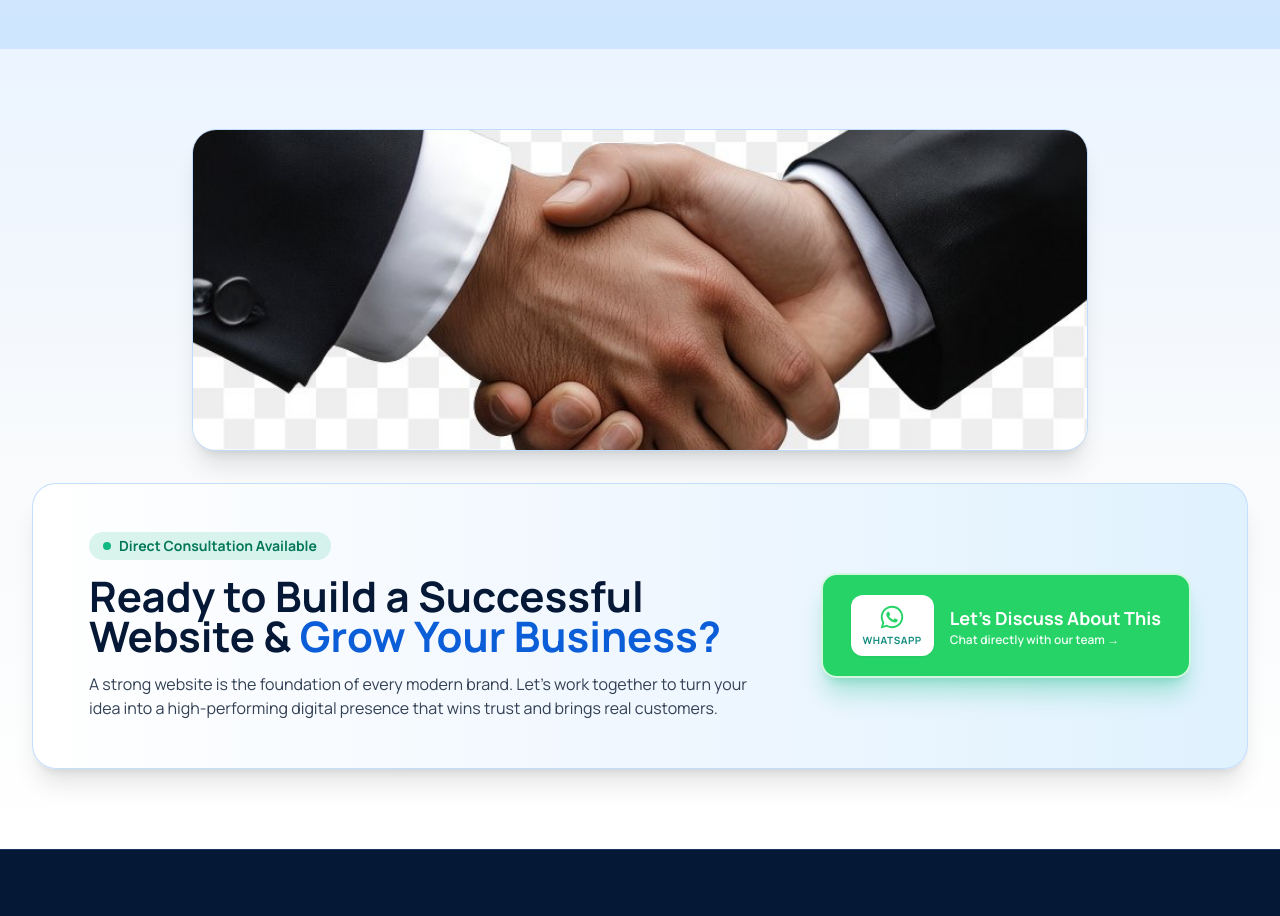
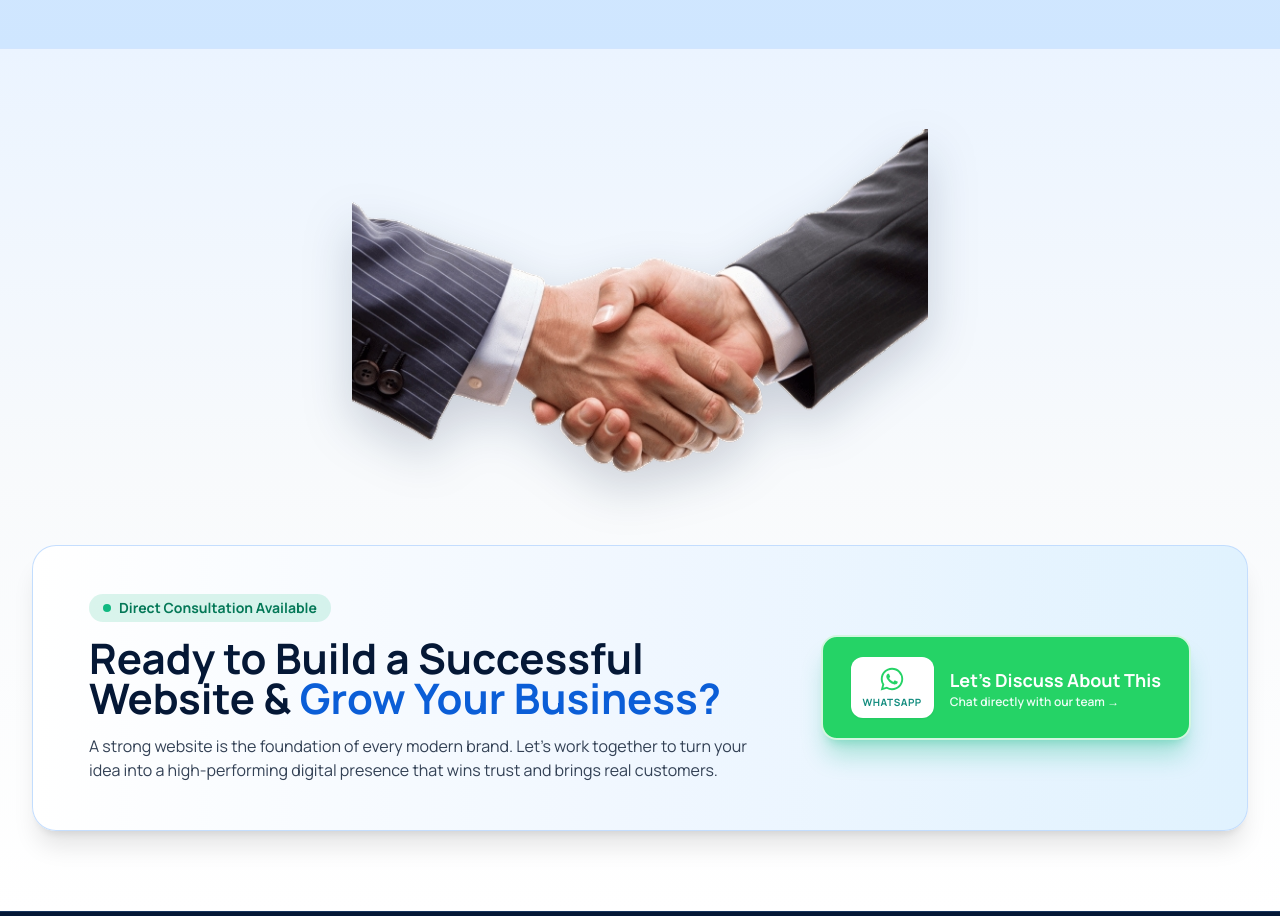
Before and after one commit to UmmeSehar/arxolon-website, a React (Vite) app in the folder client/: page / in a window 1280 px wide. Shown: the part 5800-6716 px from the top of the page. Built offline with nearby package versions, Linux system fonts and the light colour scheme.

Commit message:
Use cta-visual.png in pre-footer CTA section

```diff
--- a/client/src/pages/Home.jsx
+++ b/client/src/pages/Home.jsx
@@ -507,21 +507,21 @@ export default function Home() {
         </div>
       </section>
 
-      {/* 7. PRE-FOOTER CALL TO ACTION (Handshake Visual Above + Wide Zynex-Style Card + Bold WhatsApp Box) */}
+      {/* 7. PRE-FOOTER CALL TO ACTION (Full-Width Transparent PNG Visual Above + Wide Zynex-Style Card + Bold WhatsApp Box) */}
       <section className="py-20 bg-gradient-to-b from-[#EBF4FF] via-[#F8FAFC] to-white text-[#051836] border-t border-blue-200/70">
         <div className="max-w-7xl mx-auto px-4 sm:px-6 lg:px-8">
-          {/* Handshake Partnership Visual Above Card */}
-          <div className="max-w-4xl mx-auto mb-8 rounded-3xl overflow-hidden shadow-xl border border-blue-200 bg-white">
+          {/* Full-Width Transparent Visual Matching Card Width */}
+          <div className="w-full mb-8 flex justify-center">
             <img
-              src="/cta-visual.jpg"
+              src="/cta-visual.png"
               alt="Trusted Business Partnership"
               onError={handleImgError}
-              className="w-full h-64 sm:h-80 object-cover"
+              className="w-full max-h-80 sm:max-h-96 object-contain drop-shadow-[0_18px_24px_rgba(5,24,54,0.18)]"
             />
           </div>
 
           {/* Wide Zynex-Style Container Box */}
-          <div className="rounded-3xl bg-gradient-to-r from-white via-[#F0F7FF] to-[#E0F2FE] border border-blue-200/90 shadow-xl p-8 sm:p-12 lg:px-14 lg:py-12 flex flex-col lg:flex-row items-center justify-between gap-8 relative overflow-hidden">
+          <div className="w-full rounded-3xl bg-gradient-to-r from-white via-[#F0F7FF] to-[#E0F2FE] border border-blue-200/90 shadow-xl p-8 sm:p-12 lg:px-14 lg:py-12 flex flex-col lg:flex-row items-center justify-between gap-8 relative overflow-hidden">
             {/* Subtle Decorative Sparkle Accent */}
             <Sparkles className="hidden lg:block w-28 h-28 text-sky-300/35 absolute right-72 top-1/2 -translate-y-1/2 pointer-events-none" />
 
```
Also changed, not shown: client/public/cta-visual.jpg (deleted), client/public/cta-visual.png (added).
